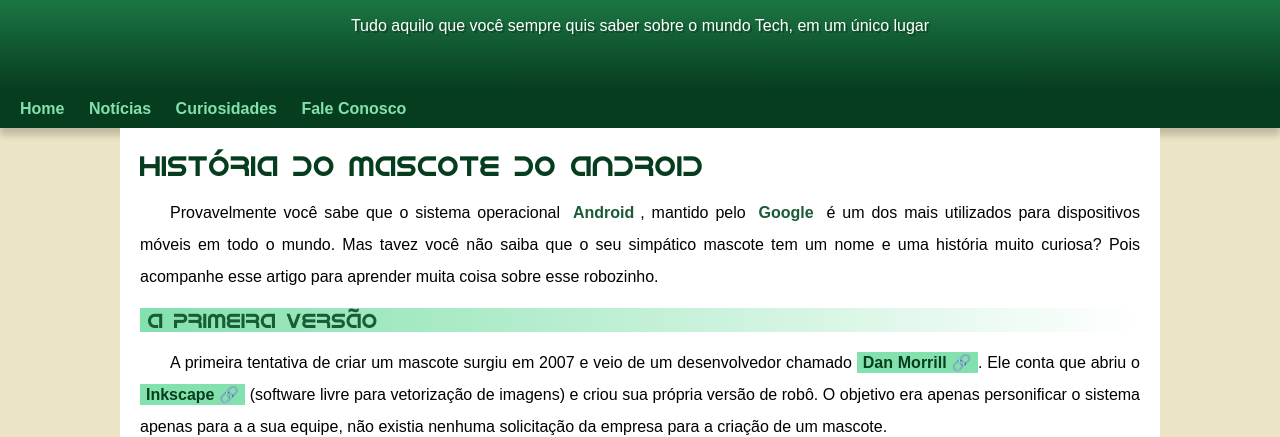
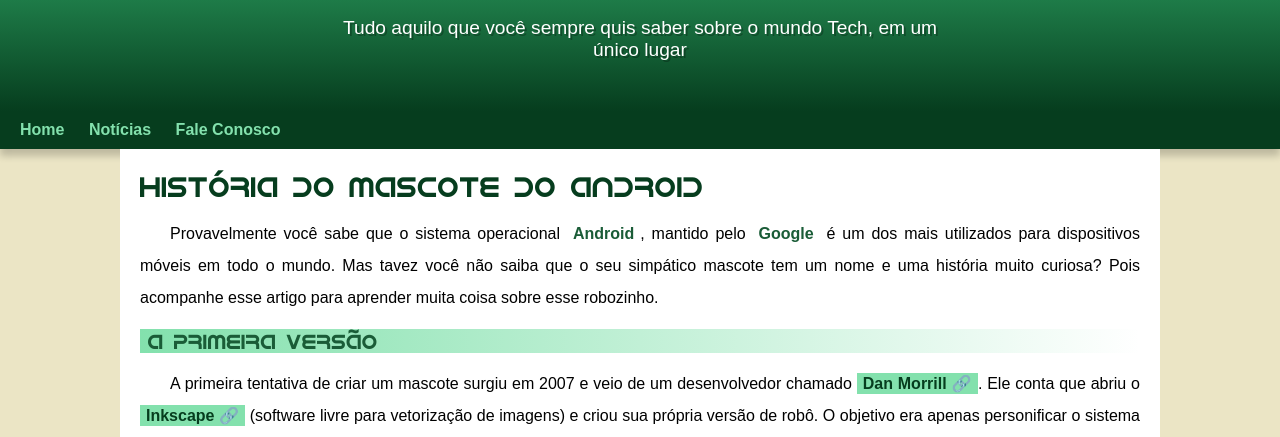
Before and after one commit to juliocjd/CSS-Html-TemplateAndroid, a plain HTML site: page index.html in a window 1280 px wide. Shown: the part 80-517 px from the top of the page. Drawn offline with Linux system fonts and the light colour scheme.

Commit message:
correção de bugs no index.html e no style.css

```diff
--- a/index.html
+++ b/index.html
@@ -16,7 +16,6 @@
   <nav>
     <a href="">Home</a>
     <a href="">Notícias</a>
-    <a href="">Curiosidades</a>
     <a href="">Fale Conosco</a>
   </nav>
   <main>
--- a/styles/style.css
+++ b/styles/style.css
@@ -54,11 +54,12 @@
 
 header > p {
   color: white;
-  font-size: 1.20.8em;
+  font-size: 1.2em;
   max-width: 600px;
   margin: auto;
   padding-right: 10px;
   padding-left: 10px;
+  padding-bottom: 50px;
   font-family: var(--fonte-padrao);
   text-shadow: 2px 2px 0px rgba(0, 0, 0, 0.267);
 }
```
